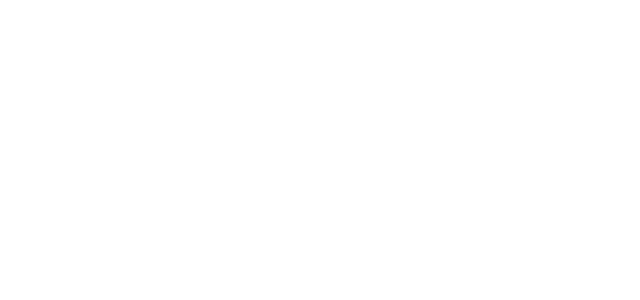
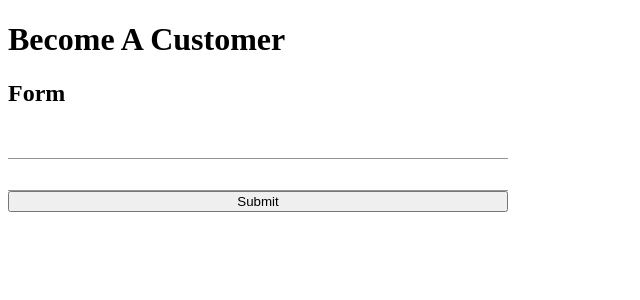
Before and after one commit to paulpladziewicz/forms, a Next.js app: page / in a window 1280 px wide. Shown: the top 300 px of the page, without its empty margins (0-640 px from the left). Built offline with nearby package versions, Linux system fonts and the light colour scheme.

Commit message:
basic form setup

```diff
--- /dev/null
+++ b/components/forms/BecomeACustomerForm.js
@@ -0,0 +1,71 @@
+import { Formik } from 'formik'
+import { TextField } from '@material-ui/core'
+import * as yup from 'yup'
+
+const validationSchema = yup.object({
+	email: yup
+		.string()
+		.required()
+		.email(),
+	businessName: yup
+		.string()
+		.required()
+		.max(10, 'Business name cannot be more than 10 characters.')
+});
+
+const BecomeACustomerForm = () => {
+	return (
+		<div>
+			<h2>Form</h2>
+			<Formik
+				validateOnChange={true}
+				validationSchema={validationSchema}
+				initialValues={{
+					email: '',
+					businessName: ''
+				}}
+				onSubmit={(values, { setSubmitting }) => {
+					setTimeout(() => {
+						alert(JSON.stringify(values, null, 2));
+						setSubmitting(false);
+					}, 400);
+				}}
+			>
+				{({
+						values,
+						errors,
+						touched,
+						handleChange,
+						handleBlur,
+						handleSubmit,
+						isSubmitting,
+						/* and other goodies */
+					}) => (
+					<form onSubmit={handleSubmit} style={{display: 'flex', flexDirection: 'column', width: '500px'}}>
+						<TextField
+							type="email"
+							name="email"
+							onChange={handleChange}
+							onBlur={handleBlur}
+							value={values.email}
+						/>
+						{errors.email && touched.email && errors.email}
+						<TextField
+							type="text"
+							name="businessName"
+							onChange={handleChange}
+							onBlur={handleBlur}
+							value={values.businessName}
+						/>
+						{errors.businessName && touched.businessName && errors.businessName}
+						<button type="submit" disabled={isSubmitting}>
+							Submit
+						</button>
+					</form>
+				)}
+			</Formik>
+		</div>
+	)
+}
+
+export default BecomeACustomerForm
--- a/pages/_app.js
+++ b/pages/_app.js
@@ -1,5 +1,3 @@
-
-
 function MyApp({ Component, pageProps }) {
   return <Component {...pageProps} />
 }
--- a/pages/index.js
+++ b/pages/index.js
@@ -1,14 +1,18 @@
 import Head from 'next/head'
+import BecomeACustomerForm from '../components/forms/BecomeACustomerForm'
 
 export default function Home() {
   return (
     <div>
       <Head>
-        <title>Become A Customer - Gordon Food Service</title>
+        <title>Become A Customer</title>
         <meta name="description" content="Become a customer of Gordon Food Service today!" />
         <link rel="icon" href="/favicon.ico" />
       </Head>
 
+			<h1>Become A Customer</h1>
+			<BecomeACustomerForm />
+
     </div>
   )
 }
```
